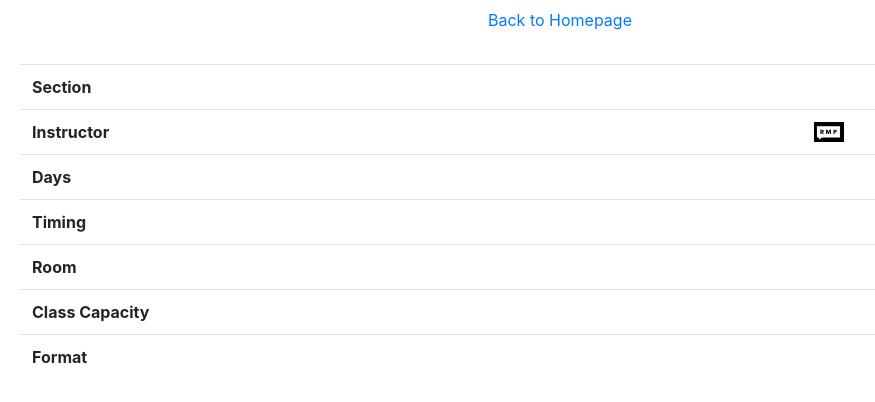
After one commit to Ahmed-797/uta-student-search, a Flask app: template templates/courses.html in a window 1280 px wide. The commit adds this page. Shown: the top 402 px of the page, without its empty margins (80-955 px from the left). Run offline with Flask 2, Linux system fonts and the light colour scheme; the template is opened without the code that fills it, so the values that code supplies are empty; some libraries are stand-ins or nearby versions; some web fonts are replaced.

Commit message:
updated code v1.1

```diff
--- a/app.py
+++ b/app.py
@@ -7,10 +7,10 @@ import json
 import datetime
 import secrets
 import requests
+import pymongo
 from bson import ObjectId
 from flask_pymongo import PyMongo
 from flask import Flask, render_template, request, make_response, redirect, url_for
-
 
 DB_USERNAME = os.environ['DB_USERNAME'] if 'DB_USERNAME' in os.environ else 'amd797'
 DB_PASSWORD = os.environ['DB_PASSWORD'] if 'DB_PASSWORD' in os.environ else 'm26t7-3ZfAC9h69yF2iD'
@@ -19,8 +19,7 @@ DB_PATH = os.environ['DB_PATH'] if 'DB_PATH' in os.environ else 'cluster0.oydwb1
 app = Flask(__name__, template_folder='./templates')
 
 app.config['DARK_MODE'] = False
-app.config["MONGO_URI"] = "mongodb+srv://{}:{}@{}/utadb".format(
-    DB_USERNAME, DB_PASSWORD, DB_PATH)
+app.config["MONGO_URI"] = f"mongodb+srv://{DB_USERNAME}:{DB_PASSWORD}@{DB_PATH}/utadb"
 
 mongo = PyMongo(app)
 
@@ -41,20 +40,6 @@ def search():
     """Search for user by name or email and return search results"""
     # Get the search query
     query = request.args.get('query')
-    print(query)
-
-    # Build the search query using the $or operator to search all of the fields
-    search_query = {
-        '$or': [
-            {'user_name': {'$regex': query, '$options': 'i'}},
-            {'name': {'$regex': query, '$options': 'i'}},
-            {'u_eid': {'$regex': query, '$options': 'i'}},
-            {'email': {'$regex': query, '$options': 'i'}}
-        ]
-    }
-
-    # Search the MongoDB collection for documents that match the query
-    users = mongo.db.ids.find(search_query).sort([('u_eid', -1)])
 
     # Get the IP address, user agent string, and user identifier of the person who is searching
     ip_address = request.remote_addr
@@ -68,7 +53,22 @@ def search():
                                   'session_id': session_id
                                   })
 
-    num_records = mongo.db.ids.count_documents(search_query)
+    # Build the search query using the $or operator to search all of the fields
+    search_query = {
+        '$or': [
+            {'user_name': {'$regex': query, '$options': 'i'}},
+            {'name': {'$regex': query, '$options': 'i'}},
+            {'u_eid': {'$regex': query, '$options': 'i'}},
+            {'email': {'$regex': query, '$options': 'i'}}
+        ]
+    }
+
+    # Search the MongoDB collection for documents that match the query
+    try:
+        users = mongo.db.ids.find(search_query).sort([('u_eid', -1)])
+        num_records = mongo.db.ids.count_documents(search_query)
+    except pymongo.errors.OperationFailure:
+        users, num_records = None, 0
 
     # If there is only one record found, redirect the user to the profile page of the user
     if num_records == 1:
@@ -83,6 +83,7 @@ def search():
 @app.route('/profile/<user_id>', methods=['GET', 'POST'])
 def profile(user_id):
     """Render user profile template"""
+
     # Find the user document in the 'ids' collection
     user = mongo.db.ids.find_one({'_id': ObjectId(user_id)})
 
@@ -90,19 +91,44 @@ def profile(user_id):
     classes = mongo.db.classes.find_one({'u_eid': user['u_eid']})
     classes = json.loads(classes['classes']) if classes else []
 
-    # If the user has submitted the "refresh_courses" form, make an API call and update the classes
-    if request.method == 'POST':
-        if request.form.get('refresh_courses'):
-            # Make the API call to fetch the classes and save them to the 'classes' collection
-            classes = fetch_classes(user['u_eid'])
-            mongo.db.classes.update_one({'u_eid': user['u_eid']}, {
-                                        '$set': {'classes': json.dumps(classes)}}, upsert=True)
+    if classes:
+        spring_classes_available = False
 
-    print('klausses', classes)
+        for semester in classes:
+            if 'Spring 2023' in semester:
+                spring_classes_available = True
+                break
+
+        if spring_classes_available:
+            spring_classes = semester['Spring 2023']
+
+            for i, course in enumerate(spring_classes):
+                try:
+                    branch, course_id, section_num = course.split(':') if ':' in course else course.split()
+
+                    course_query = {
+                        'course_id': course_id.strip(),
+                        'section_num': str(int(section_num.strip())),
+                        'branch': branch.strip()
+                    }
+
+                    course_result = mongo.db.course_info.find_one(course_query)
+                    if course_result:
+                        id_found = course_result['_id']
+                        spring_classes[i] += f'-{id_found}'
+                except:
+                    pass
+
+    # print('CLAASEZ', classes)
 
     # Render the profile template with the user and classes information
     return render_template('profile.html', user=user, app=app, classes=classes)
 
+@app.route('/courses/<course_id>')
+def courses(course_id):
+    course = mongo.db.course_info.find_one({'_id': ObjectId(course_id)})
+    class_days_mapping = {'TuTh': 'Tuesday Thursday', 'MoWe': 'Monday Wednesday', 'Fr': 'Friday', 'Mo': 'Monday', 'We': 'Wednesday', 'Tu': 'Tuesday', 'Th': 'Saturday', 'Sa': 'Monday Wednesday Friday'}
+    return render_template('courses.html', app=app, course=course, class_days_mapping=class_days_mapping)
 
 def get_courses(term_id, uta_id):
     """Call API to get list of classes for user"""
@@ -126,7 +152,7 @@ def get_courses(term_id, uta_id):
 
     try:
         result = response.json()[0]
-    except IndexError:
+    except KeyError:
         result = None
 
     return result
@@ -138,6 +164,7 @@ def fetch_classes(user_id):
 
     user = mongo.db.ids.find_one({'_id': ObjectId(user_id)})
     u_eid = user['u_eid']
+    session_id = request.cookies.get('session_id')
 
     # Make the API call to get the classes for the user
     term_ids = ['100072549', '100075493', '100076853']
@@ -160,11 +187,10 @@ def fetch_classes(user_id):
     record = mongo.db.classes.find_one({'u_eid': u_eid})
 
     if not record:
-        print("NORECFOUND. INSERTING ONE")
         mongo.db.classes.insert_one(
-            {'u_eid': u_eid, 'classes': json.dumps(classes)})
+            {'u_eid': u_eid, 'classes': json.dumps(classes), 'session_id': session_id})
     else:
-        mongo.db.classes.replace_one({'_id': record['_id']}, {
+        mongo.db.classes.replace_one({'_id': record['_id']}, {'u_eid': u_eid, 'session_id': session_id,
                                      'classes': json.dumps(classes)}, upsert=True)
 
     return redirect(url_for('profile', user_id=user_id))
--- a/static/css/main.css
+++ b/static/css/main.css
@@ -39,6 +39,18 @@
     background-color: transparent;
   }
 
+  header img {
+    height: 5px;
+    width: 5px;
+    float: left;
+  }
+
+  header {
+    background-image: url('/static/images/blaze.png');
+    background-repeat: no-repeat;
+    background-position: center;
+  }
+
   body {
     display: flex;
     flex-direction: column;
--- /dev/null
+++ b/templates/courses.html
@@ -0,0 +1,48 @@
+<!-- courses.html -->
+
+{% extends "layout.html" %}
+{% block content %}
+
+<div class="container mt-4">
+  <h5 class="text-center courses-header">{{ course['course_name'] }}</h3>
+  <table class="table mt-4">
+    <tr>
+      <th>Section</th>
+      <td>{{ course['section'] }}</td>
+    </tr>
+    <tr>
+      <th>Instructor</th>
+      <td>{{ course['instructor'] }}
+        <a href="https://www.ratemyprofessors.com/search/teachers?query={{course['instructor']}}&sid=U2Nob29sLTEzNDM=" target="_blank">
+            <img src="/static/images/rmp.png" alt="RateMyProfessor" width="30" height=20">
+        </a>
+    </td>
+    </tr>
+    <tr>
+      <th>Days</th>
+      <td>{{ class_days_mapping[course['timing'].split()[0]] if course['timing'] != "TBA" else "To Be Announced" }}</td>
+    </tr>
+    <tr>
+        <th>Timing</th>
+        <td>{{ ' '.join(course['timing'].split()[1:]) if course['timing'] != "TBA" else "To Be Announced" }}</td>
+    </tr>
+    <tr>
+      <th>Room</th>
+      <td>{{ course['room'] }}</td>
+    </tr>
+    <tr>
+      <th>Class Capacity</th>
+      <td>{{ course['capacity'] }}</td>
+    </tr>
+    <!-- <tr>
+      <th>Available</th>
+      <td>{{ course['available'] }}</td>
+    </tr> -->
+    <tr>
+      <th>Format</th>
+      <td>{{ course['format'] }}</td>
+    </tr>
+  </table>
+</div>
+
+{% endblock %}
--- a/templates/layout.html
+++ b/templates/layout.html
@@ -1,6 +1,7 @@
 <html>
 
 <head>
+  <link rel="stylesheet" href="{{ url_for('static', filename='css/main.css') }}">
   <link href='https://fonts.googleapis.com/css?family=Helvetica' rel='stylesheet'>
   <link rel="stylesheet" href="https://stackpath.bootstrapcdn.com/bootstrap/4.5.0/css/bootstrap.min.css"
     integrity="sha384-9aIt2nRpC12Uk9gS9baDl411NQApFmC26EwAOH8WgZl5MYYxFfc+NcPb1dKGj7Sk" crossorigin="anonymous">
```
Also changed, not shown: templates/profile.html (+35 -12 lines), templates/search_results.html (+2 -6 lines), static/images/blaze.png (added), static/images/rmp.png (added), templates/search.html (indentation only), tests/test.py (added).
